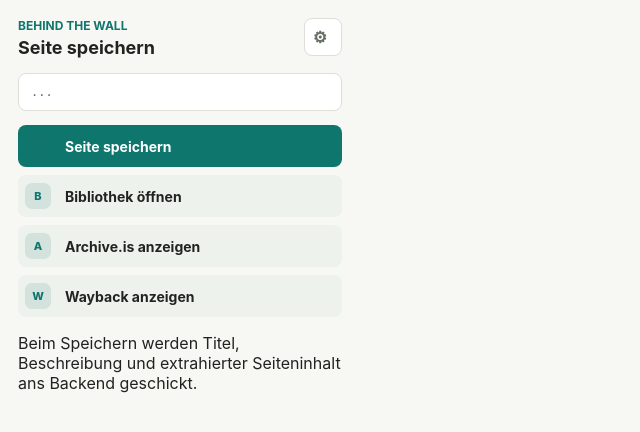
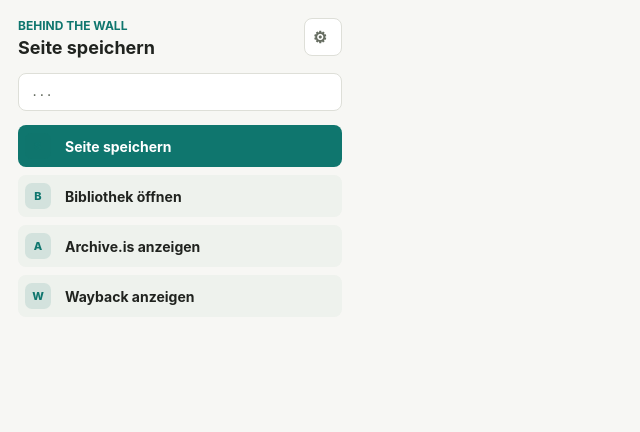
Before and after one commit to Pikktee/behindthewall, a website with bundled scripts: page popup.html in a window 1280 px wide. Shown: the whole page, without its empty margins (0-640 px from the left). Built offline with nearby package versions, Linux system fonts and the light colour scheme; no server answers.

Commit message:
Remove popup backend note

```diff
--- a/popup.html
+++ b/popup.html
@@ -48,9 +48,6 @@
       </section>
 
       <p id="popup-status" class="status-line" aria-live="polite"></p>
-      <p class="note">
-        Beim Speichern werden Titel, Beschreibung und extrahierter Seiteninhalt ans Backend geschickt.
-      </p>
     </main>
     <script type="module" src="src/popup.js"></script>
   </body>
```
